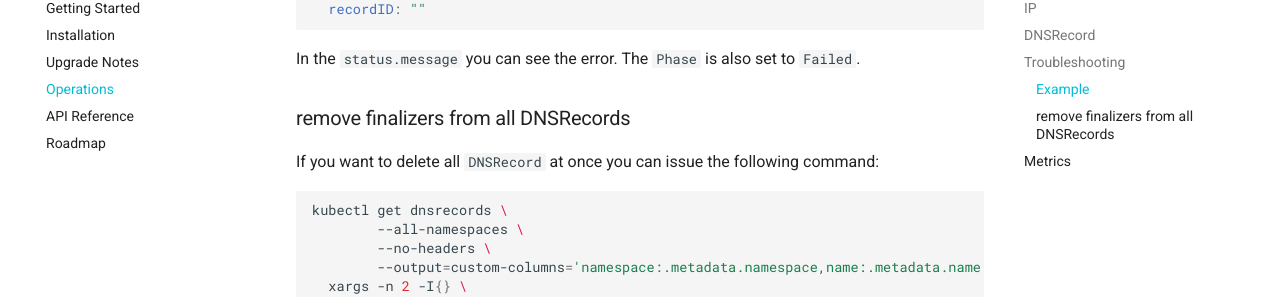
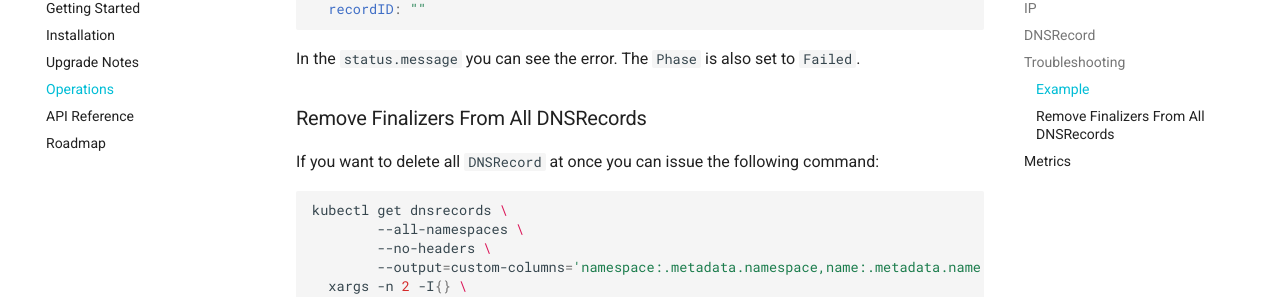
Before and after one commit to containeroo/cloudflare-operator, an MkDocs documentation site: the page built from docs/content/operations.md, in a window 1280 px wide and 900 px high, scrolled down 2659 px. Shown: the part 154-451 px from the top of the window. Built offline with MkDocs 1.6.1 and Material for MkDocs 9.7.7, drawn with Linux system fonts in a browser that asks for light colours; comment, search, counter and statistics services are not loaded.

```diff
--- a/docs/content/operations.md
+++ b/docs/content/operations.md
@@ -140,7 +140,7 @@ status:
 
 In the `status.message` you can see the error. The `Phase` is also set to `Failed`.
 
-### remove finalizers from all DNSRecords
+### Remove Finalizers From All DNSRecords
 
 If you want to delete all `DNSRecord` at once you can issue the following command:
 
```
